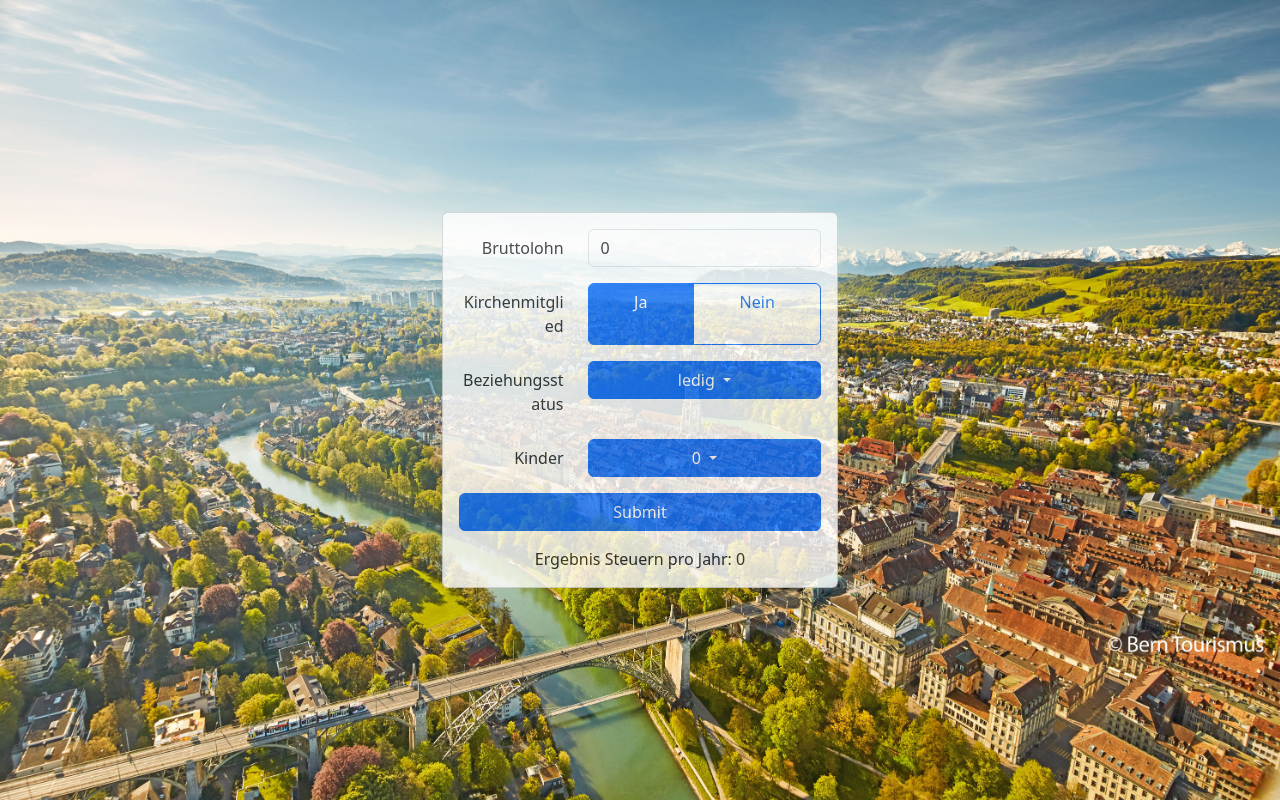
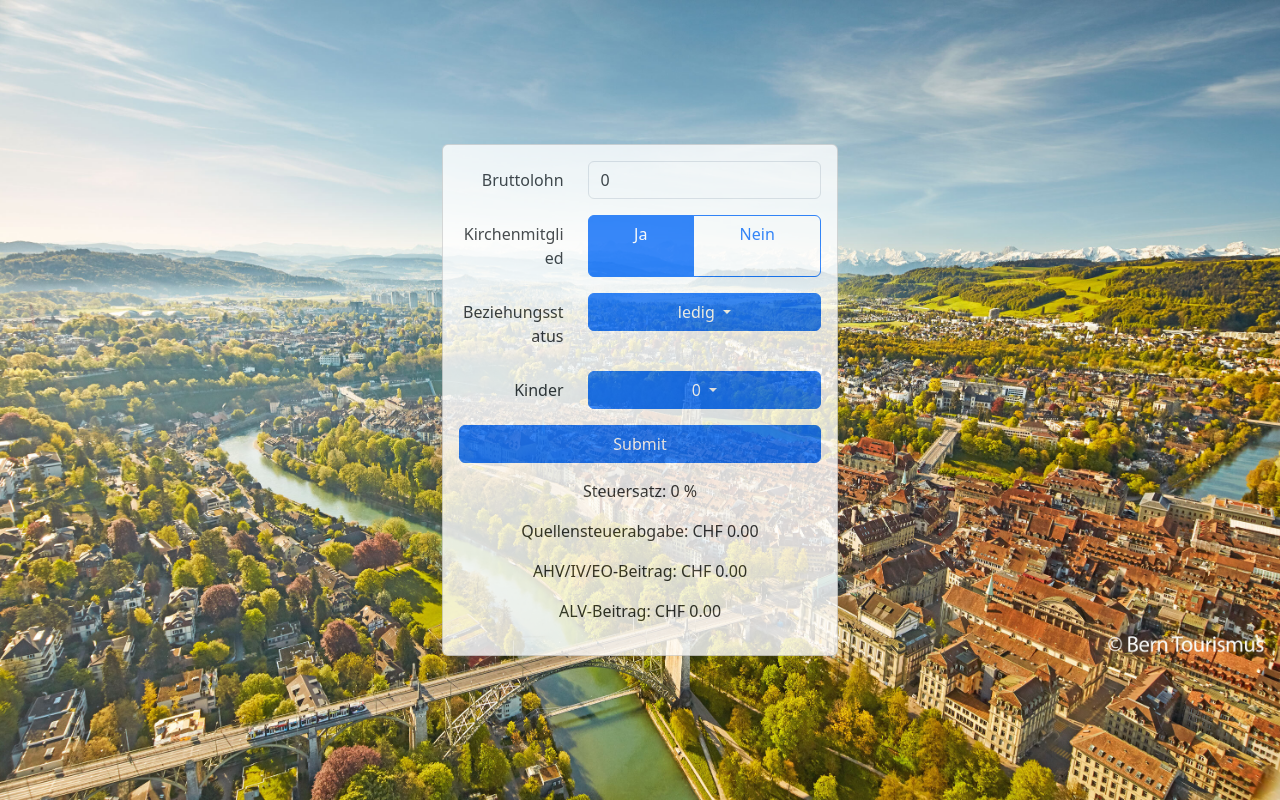
Before and after one commit to mton2/schweizer-frank, an Angular app: page / in a window 1280 px wide. Built offline with nearby package versions, Linux system fonts and the light colour scheme.

Commit message:
Füge Quellensteuerabgabe, AHV/IV/EO-Beitrga und ALV-Beitrag hinzu

```diff
--- a/package.json
+++ b/package.json
@@ -31,6 +31,7 @@
     "@angular/ssr": "^20.1.0",
     "@popperjs/core": "^2.11.8",
     "bootstrap": "^5.3.7",
+    "decimal.js": "^10.6.0",
     "express": "^5.1.0",
     "rxjs": "~7.8.0",
     "tslib": "^2.3.0",
--- a/src/app/app.html
+++ b/src/app/app.html
@@ -167,8 +167,10 @@
         </button>
       </div>
     </div>
-    Ergebnis Steuern pro Jahr:
-    {{ calculatedTax }}
+    <p>Steuersatz: {{ calculatedTax }} %</p>
+    <p>Quellensteuerabgabe: CHF {{ calculateQuellensteuerAbgabe() }}</p>
+    <p>AHV/IV/EO-Beitrag: CHF {{ calculateAhvIvEoBeitrag() }}</p>
+    <p>ALV-Beitrag: CHF {{ calculateAlvEoBeitrag() }}</p>
   </div>
 </div>
 
--- a/src/app/app.ts
+++ b/src/app/app.ts
@@ -128,6 +128,24 @@ export class App {
         break;
     }
   }
+
+  // TODO: Nochmal intensiven Test machen, ob diese Berechnung
+  // auch wirklich exakt ist oder doch decimal.js verwendet
+  // werden soll
+  calculateQuellensteuerAbgabe() {
+    return (
+      (this.enteredMonthlySalaryInput * this.calculatedTax) /
+      100
+    ).toFixed(2);
+  }
+
+  calculateAhvIvEoBeitrag() {
+    return (this.enteredMonthlySalaryInput * 0.053).toFixed(2);
+  }
+
+  calculateAlvEoBeitrag() {
+    return (this.enteredMonthlySalaryInput * 0.011).toFixed(2);
+  }
 }
 
 enum RelationshipStatus {
```
Also changed, not shown: 1 other file (tests, documents, lock files or other folders).
